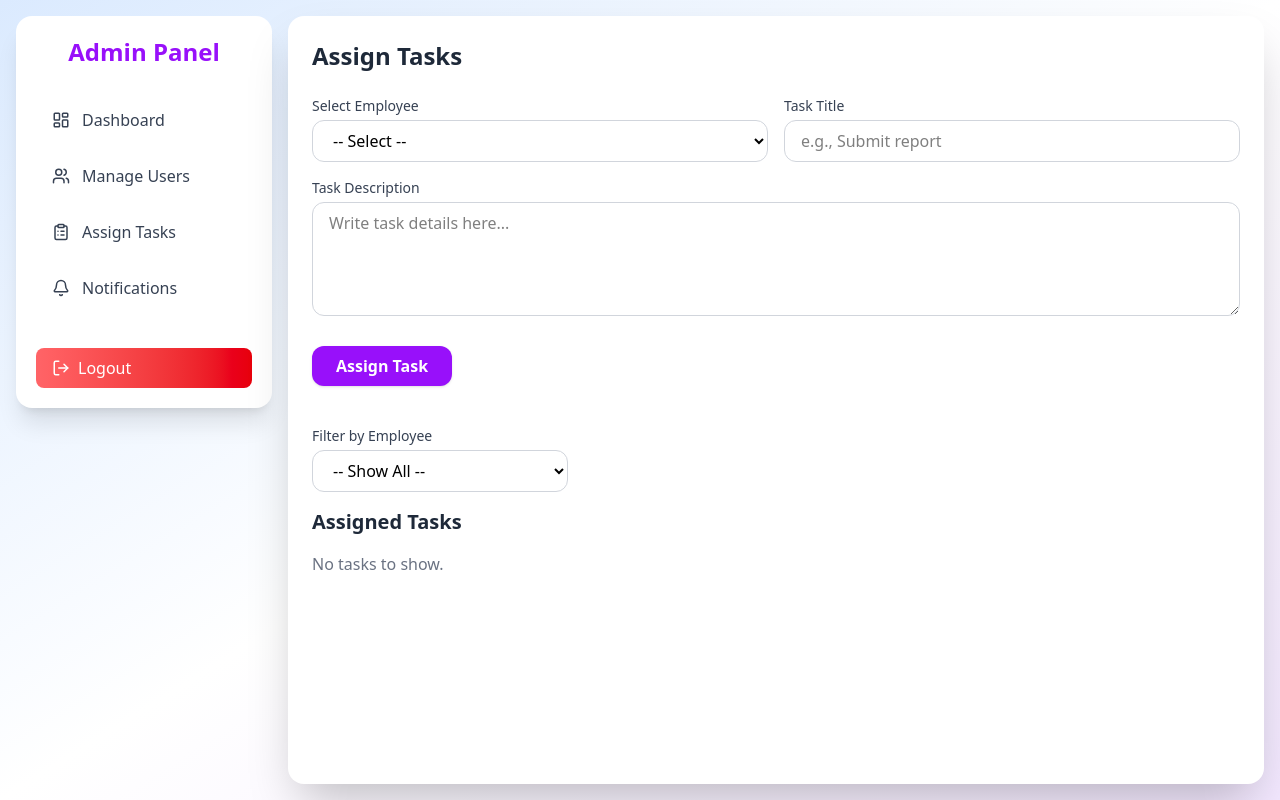
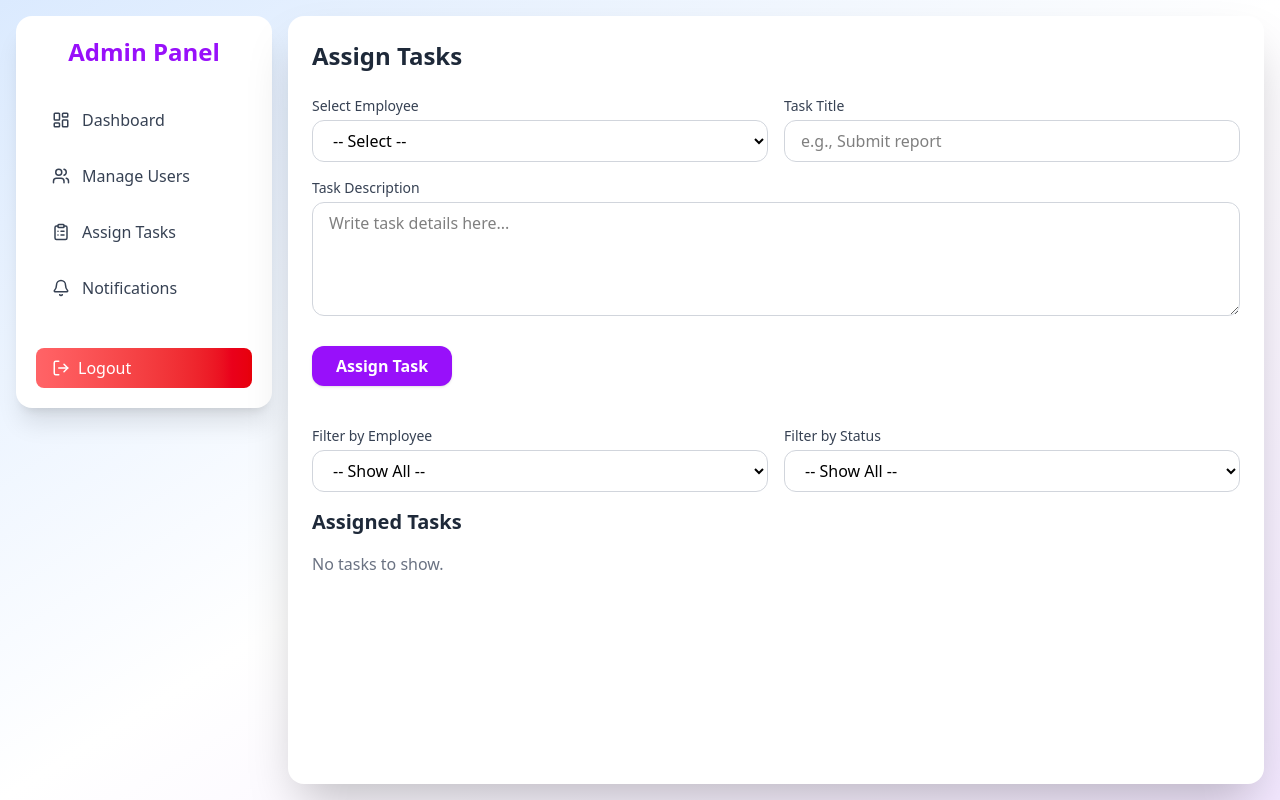
Before and after one commit to aaomerali/employee-task-manager-mern-stack, a React (Vite) app: page /admin/assign-tasks in a window 1280 px wide. Built offline with nearby package versions, Linux system fonts and the light colour scheme; sample sign-in values are in the browser's storage.

Commit message:
add feature to filter tasks by its status

```diff
--- a/src/pages/admin/AssignTasks.jsx
+++ b/src/pages/admin/AssignTasks.jsx
@@ -12,6 +12,8 @@ const AssignTasks = () => {
   const [description, setDescription] = useState('');
   const [tasks, setTasks] = useState([]);
   const [filterUserId, setFilterUserId] = useState('');
+  const [filterStatus, setFilterStatus] = useState('');
+
 
   const handleAssignTask = () => {
     if (!selectedUserId || !title || !description) return;
@@ -24,7 +26,7 @@ const AssignTasks = () => {
       userName: user.name,
       title,
       description,
-      status: 'pending',
+      status: 'completed',
     };
 
     setTasks(prev => [...prev, newTask]);
@@ -37,9 +39,18 @@ const AssignTasks = () => {
     setTasks(prev => prev.filter(task => task.id !== taskId));
   };
 
+  {/*
   const filteredTasks = filterUserId
     ? tasks.filter(task => task.userId.toString() === filterUserId)
     : tasks;
+  */}
+
+  const filteredTasks = tasks.filter(task => {
+    const filterByUser = filterUserId? task.userId.toString() === filterUserId : true;
+    const filterByStatus = filterStatus? task.status === filterStatus : true
+
+    return filterByUser && filterByStatus;
+  })
 
   return (
     <div className="min-h-screen bg-gradient-to-br from-blue-100 via-white to-purple-100 flex flex-col sm:flex-row p-4 gap-4">
@@ -97,12 +108,13 @@ const AssignTasks = () => {
         </button>
 
         {/* Filter Section */}
-        <div className="mt-10 mb-4">
+        <div className="mt-10 mb-4 grid md:grid-cols-2 gap-4">
+          <div>
             <label className="block text-sm font-medium text-gray-700 mb-1">Filter by Employee</label>
             <select
               value={filterUserId}
               onChange={(e) => setFilterUserId(e.target.value)}
-            className="w-full md:w-64 px-4 py-2 rounded-xl border border-gray-300 focus:outline-none focus:ring-2 focus:ring-blue-400"
+              className="w-full px-4 py-2 rounded-xl border border-gray-300 focus:outline-none focus:ring-2 focus:ring-blue-400"
             >
               <option value="">-- Show All --</option>
               {dummyEmployees.map(user => (
@@ -112,6 +124,21 @@ const AssignTasks = () => {
               ))}
             </select>
           </div>
+
+          <div>
+            <label className="block text-sm font-medium text-gray-700 mb-1">Filter by Status</label>
+            <select
+              value={filterStatus}
+              onChange={(e) => setFilterStatus(e.target.value)}
+              className="w-full px-4 py-2 rounded-xl border border-gray-300 focus:outline-none focus:ring-2 focus:ring-blue-400"
+            >
+              <option value="">-- Show All --</option>
+              <option value="pending">Pending</option>
+              <option value="completed">Completed</option>
+            </select>
+          </div>
+        </div>
+
 
         {/* Task List */}
         <div>
```
Lines whose indentation alone changed are shown as unchanged.
